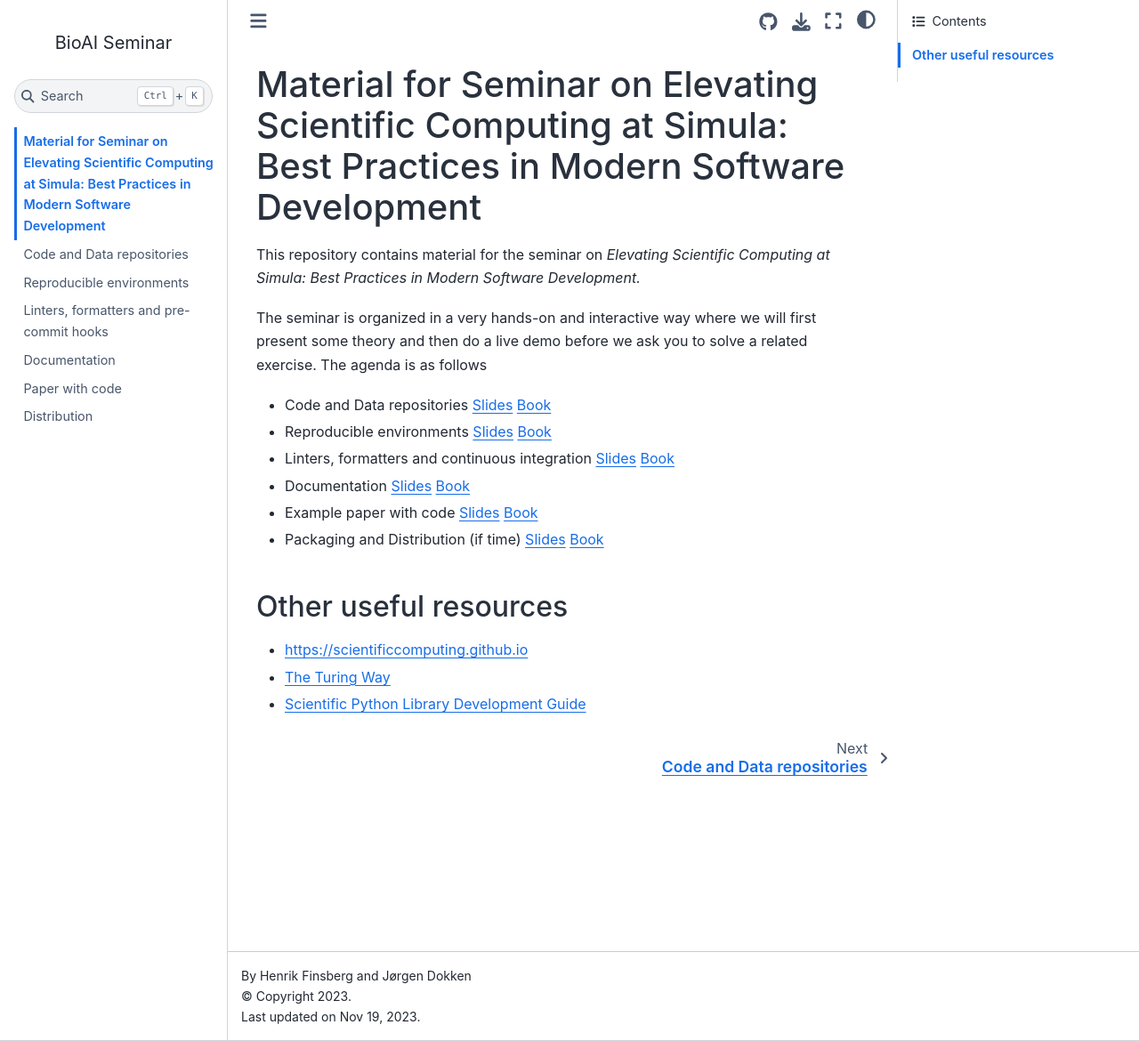
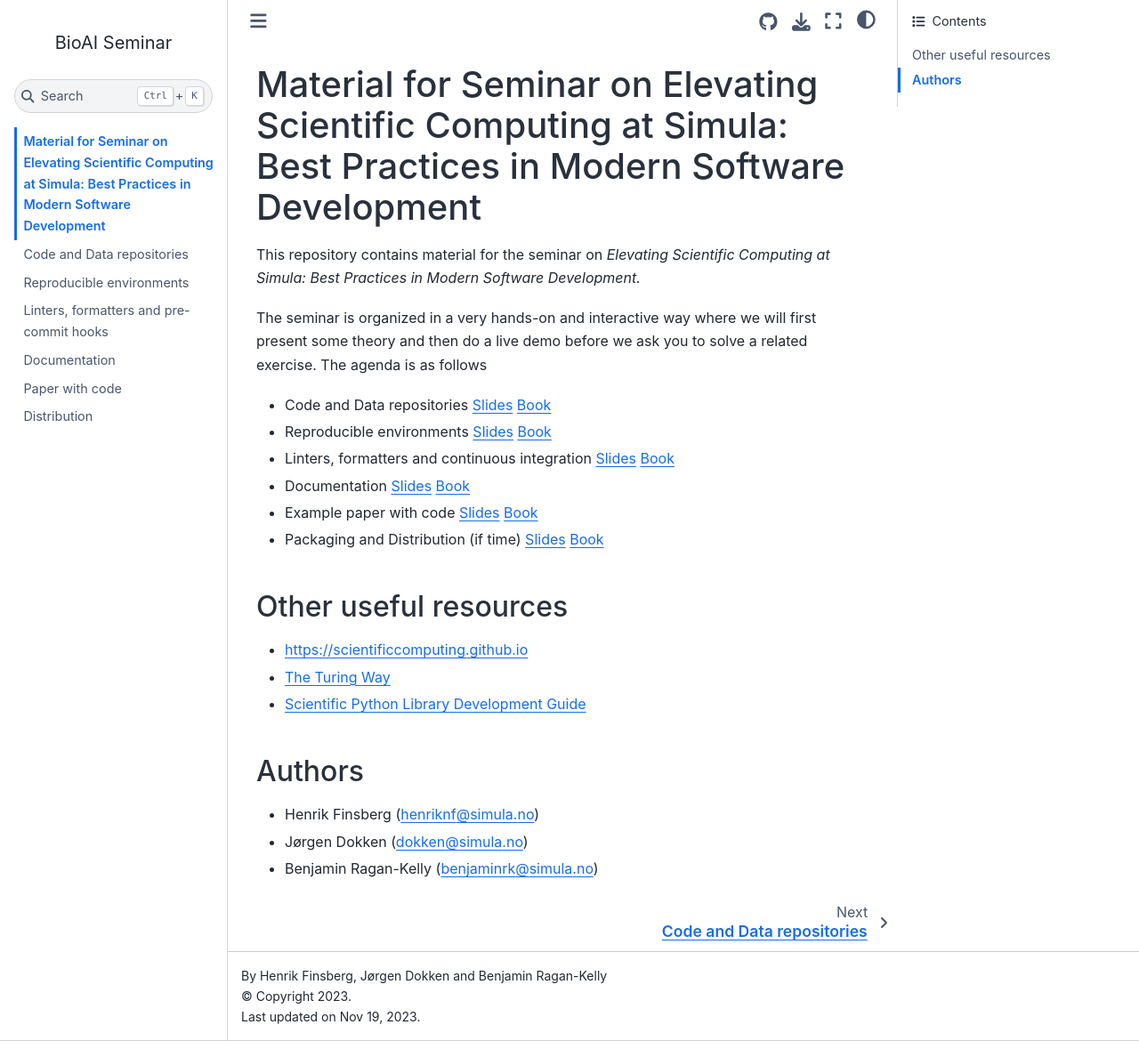
Before and after one commit to scientificcomputing/seminar-23-11-2023, a Jupyter Book: the page built from README.md, in a window 1280 px wide and 1170 px high. Shown: the whole window at 89% size. Built offline with Jupyter Book 1.0.4 settings and Sphinx 7.4.7 and the Sphinx Book theme 1.1.4, drawn with Linux system fonts in a browser that asks for light colours.

Commit message:
Update authors

```diff
--- a/README.md
+++ b/README.md
@@ -18,3 +18,9 @@ The agenda is as follows
 - https://scientificcomputing.github.io
 - [The Turing Way](https://the-turing-way.netlify.app/reproducible-research/reproducible-research)
 - [Scientific Python Library Development Guide](https://learn.scientific-python.org/development/)
+
+
+## Authors
+- Henrik Finsberg (henriknf@simula.no)
+- Jørgen Dokken (dokken@simula.no)
+- Benjamin Ragan-Kelly (benjaminrk@simula.no)
--- a/_config.yml
+++ b/_config.yml
@@ -2,7 +2,7 @@
 # Learn more at https://jupyterbook.org/customize/config.html
 
 title: BioAI Seminar
-author: Henrik Finsberg and Jørgen Dokken
+author: Henrik Finsberg, Jørgen Dokken and Benjamin Ragan-Kelly
 copyright: "2023"
 only_build_toc_files: true
 
@@ -36,5 +36,3 @@ sphinx:
   - 'sphinx.ext.autodoc'
   - 'sphinx.ext.napoleon'
   - 'sphinx.ext.viewcode'
-
-exclude_patterns: [".pytest_cache/*"]
```
